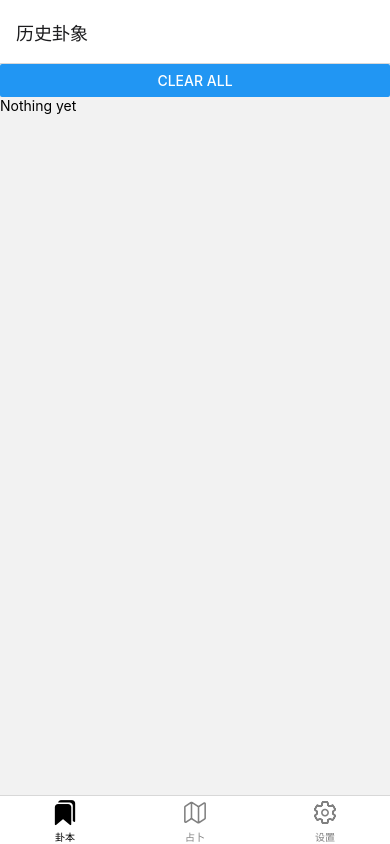
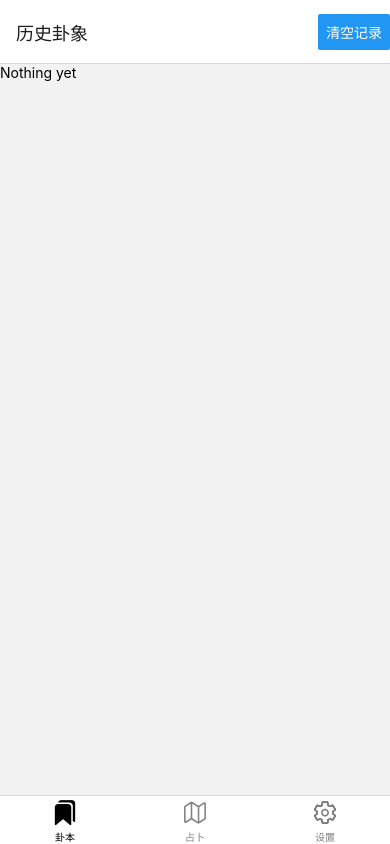
Before and after one commit to zuoqiwx/ouroboros, a React Native app: screen /Records in a window 390 px wide. Built offline with nearby package versions, Linux system fonts and the light colour scheme; what date-chinese would draw is missing.

Commit message:
Moved record clear button to header right

```diff
--- a/locales/en/RecordsStack.json
+++ b/locales/en/RecordsStack.json
@@ -1,7 +1,8 @@
 {
   "tabName": "Records",
   "Records": {
-    "title": "Saved Records"
+    "title": "Saved Records",
+    "clear_all": "Clear All"
   },
   "RecordDetails": {
     "title": "Record Details"
--- a/locales/zh-CN/RecordsStack.json
+++ b/locales/zh-CN/RecordsStack.json
@@ -1,7 +1,8 @@
 {
   "tabName": "卦本",
   "Records": {
-    "title": "历史卦象"
+    "title": "历史卦象",
+    "clear_all": "清空记录"
   },
   "RecordDetails": {
     "title": "卦象细节"
--- a/package.json
+++ b/package.json
@@ -2,9 +2,10 @@
   "name": "ouroboros",
   "version": "1.0.0",
   "main": "node_modules/expo/AppEntry.js",
+  "type": "module",
   "scripts": {
     "start": "APP_ENV=development expo start",
-    "android": "APP_ENV=developmentexpo start --android",
+    "android": "APP_ENV=development expo start --android",
     "ios": "APP_ENV=development expo start --ios",
     "web": "APP_ENV=development expo start --web",
     "lint": "eslint --ext .js --ext .jsx --ext .ts --ext .tsx src/",
@@ -38,6 +39,8 @@
     "@types/react-native": "^0.70.8",
     "@typescript-eslint/eslint-plugin": "^5.48.0",
     "@typescript-eslint/parser": "^5.48.0",
+    "axios": "^1.3.3",
+    "cheerio": "^1.0.0-rc.12",
     "eslint": "^8.31.0",
     "eslint-plugin-jest": "^27.2.0",
     "eslint-plugin-prettier": "^4.2.1",
@@ -45,7 +48,6 @@
     "eslint-plugin-react-hooks": "^4.6.0",
     "husky": "^8.0.2",
     "lint-staged": "^13.1.0",
-    "node-html-parser": "^6.1.4",
     "prettier": "^2.8.1",
     "typescript": "^4.6.3"
   },
--- a/src/pages/records/Records.tsx
+++ b/src/pages/records/Records.tsx
@@ -1,5 +1,6 @@
 import React, { useEffect, useState } from "react";
 import { Text, View, Button } from "react-native";
+import { useTranslation } from "react-i18next";
 
 import type { RecordsStackScreenProps } from "../../@types/navigation";
 import {
@@ -9,6 +10,7 @@ import {
 } from "../../logics/storage";
 
 function RecordsPage({ navigation }: RecordsStackScreenProps<"Records">) {
+  const { t } = useTranslation("RecordsStack");
   const [pairs, setPairs] = useState([] as Pair[]);
 
   useEffect(() => {
@@ -17,10 +19,11 @@ function RecordsPage({ navigation }: RecordsStackScreenProps<"Records">) {
       .catch((error) => console.error(error));
   });
 
-  return (
-    <View>
+  useEffect(() => {
+    navigation.setOptions({
+      headerRight: () => (
         <Button
-        title="Clear All"
+          title={t("Records.clear_all")}
           onPress={() => {
             deleteAllRecordPairs()
               .then((success) => {
@@ -33,6 +36,12 @@ function RecordsPage({ navigation }: RecordsStackScreenProps<"Records">) {
               .catch((error) => console.error(error));
           }}
         />
+      ),
+    });
+  }, [navigation, t]);
+
+  return (
+    <View>
       {pairs.length === 0 ? (
         <Text>Nothing yet</Text>
       ) : (
```
Also changed, not shown: 1 other file (tests, documents, lock files or other folders). Lines whose indentation alone changed are shown as unchanged.
